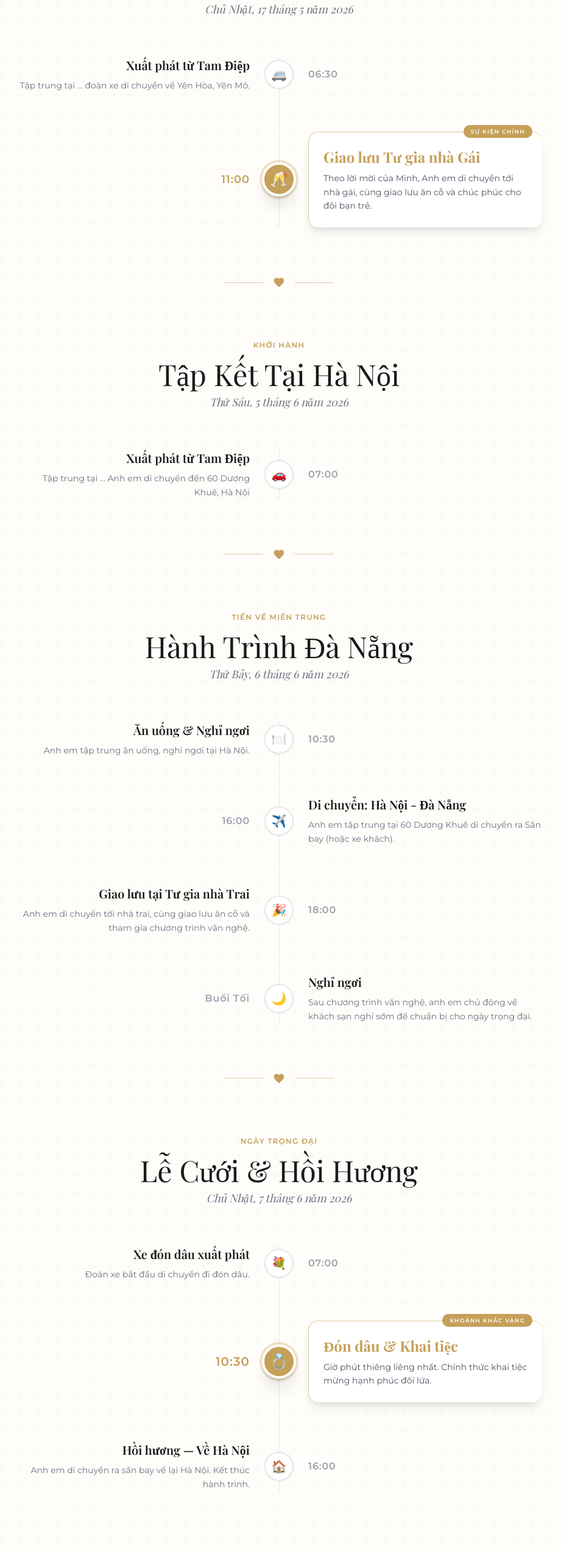
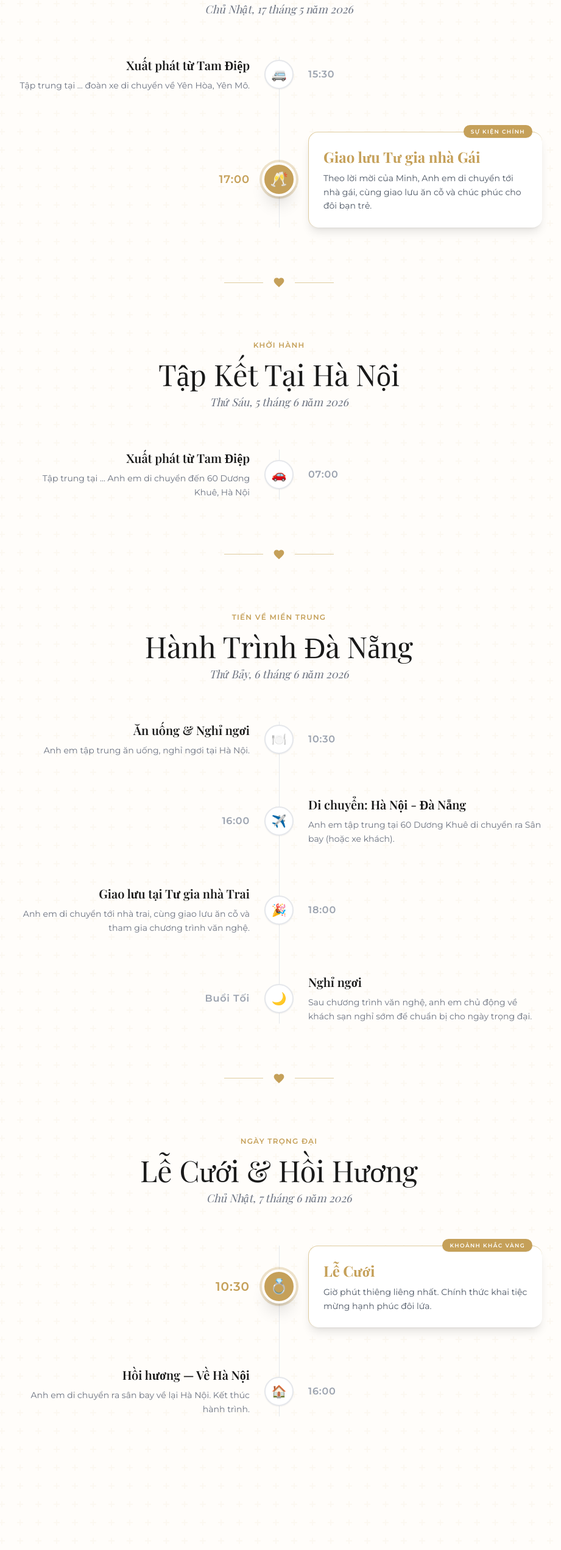
Before and after one commit to hoangbaoan-cnpm4/happy-wedding-minhdn, a plain HTML site: page index.html in a window 1280 px wide. Shown: the part 1019-3560 px from the top of the page at 61% size, without its empty margins (182-1103 px from the left). Drawn offline with nearby package versions, Linux system fonts and the light colour scheme; a web font is replaced by a local one.

Commit message:
Update event times and titles in index.html

```diff
--- a/index.html
+++ b/index.html
@@ -130,7 +130,7 @@
                         🚐
                     </div>
                     <div class="pl-20 md:pl-12 md:w-1/2 pt-2 md:pt-0">
-                        <span class="text-gray-400 font-bold tracking-wider group-hover:text-accent transition-colors">06:30</span>
+                        <span class="text-gray-400 font-bold tracking-wider group-hover:text-accent transition-colors">15:30</span>
                         <div class="md:hidden mt-1">
                             <h3 class="text-xl font-serif font-semibold text-primary">Xuất phát từ Tam Điệp</h3>
                             <p class="text-gray-500 mt-2 text-sm leading-relaxed">Tập trung tại ... đoàn xe di chuyển về Yên Hòa, Yên Mô.</p>
@@ -141,7 +141,7 @@
                 <!-- Item 2: HIGHLIGHTED -->
                 <div class="relative z-10 flex flex-col md:flex-row items-start md:items-center mb-16 group">
                     <div class="md:w-1/2 md:pr-12 md:text-right hidden md:block">
-                        <span class="text-accent font-bold tracking-wider text-lg">11:00</span>
+                        <span class="text-accent font-bold tracking-wider text-lg">17:00</span>
                     </div>
 
                     <div class="absolute left-6 md:left-1/2 transform -translate-x-1/2 flex items-center justify-center">
@@ -159,7 +159,7 @@
                             <h3 class="text-2xl font-serif font-bold text-accent mb-2">Giao lưu Tư gia nhà Gái</h3>
                             <p class="text-gray-600 text-sm leading-relaxed hidden md:block">Theo lời mời của Minh, Anh em di chuyển tới nhà gái, cùng giao lưu ăn cỗ và chúc phúc cho đôi bạn trẻ.</p>
                             <div class="md:hidden">
-                                <span class="text-accent font-bold tracking-wider block mb-2">11:00</span>
+                                <span class="text-accent font-bold tracking-wider block mb-2">17:00</span>
                                 <p class="text-gray-600 text-sm leading-relaxed">Theo lời mời của Minh, Anh em di chuyển tới nhà gái, cùng giao lưu ăn cỗ và chúc phúc cho đôi bạn trẻ.</p>
                             </div>
                         </div>
@@ -311,7 +311,7 @@
 
             <div class="relative timeline-line">
                 <!-- Item 1 -->
-                <div class="relative z-10 flex flex-col md:flex-row items-start md:items-center mb-16 group">
+                <!-- <div class="relative z-10 flex flex-col md:flex-row items-start md:items-center mb-16 group">
                     <div class="md:w-1/2 md:pr-12 md:text-right hidden md:block">
                         <h3 class="text-xl font-serif font-semibold text-primary">Xe đón dâu xuất phát</h3>
                         <p class="text-gray-500 mt-2 text-sm leading-relaxed">Đoàn xe bắt đầu di chuyển đi đón dâu.</p>
@@ -326,7 +326,7 @@
                             <p class="text-gray-500 mt-2 text-sm leading-relaxed">Đoàn xe bắt đầu di chuyển đi đón dâu.</p>
                         </div>
                     </div>
-                </div>
+                </div> -->
 
                 <!-- Item 2: HIGHLIGHTED MAIN EVENT -->
                 <div class="relative z-10 flex flex-col md:flex-row items-start md:items-center mb-16 group">
@@ -346,7 +346,7 @@
                             <span class="absolute -top-3 right-4 bg-accent text-white text-[9px] uppercase font-bold tracking-[0.15em] px-3 py-1 rounded-full shadow-sm">
                                 Khoảnh khắc vàng
                             </span>
-                            <h3 class="text-2xl font-serif font-bold text-accent mb-2">Đón dâu & Khai tiệc</h3>
+                            <h3 class="text-2xl font-serif font-bold text-accent mb-2">Lễ Cưới</h3>
                             <p class="text-gray-600 text-sm leading-relaxed hidden md:block">Giờ phút thiêng liêng nhất. Chính thức khai tiệc mừng hạnh phúc đôi lứa.</p>
                             <div class="md:hidden">
                                 <span class="text-accent font-bold tracking-wider block mb-2">10:30</span>
```
